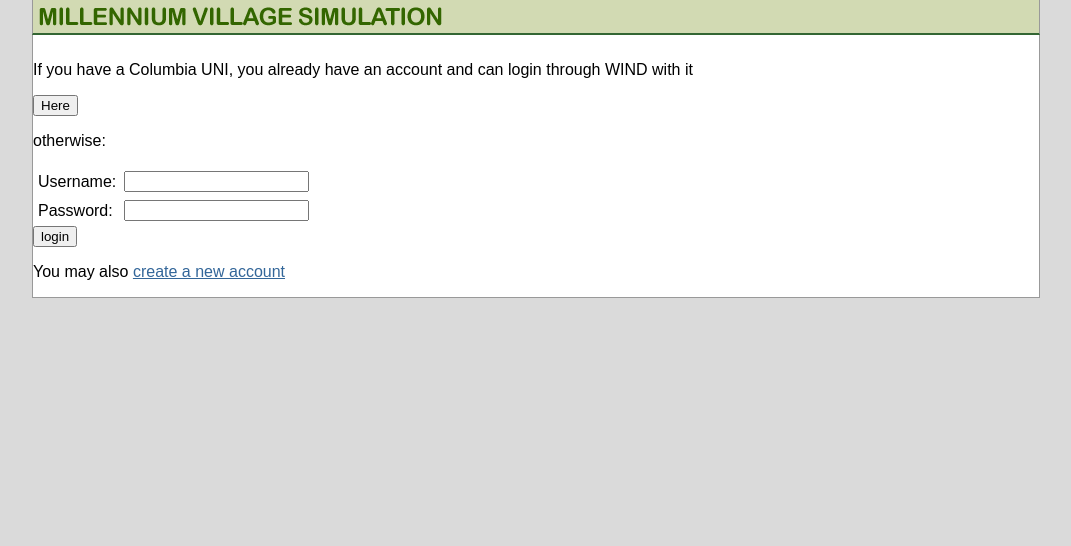
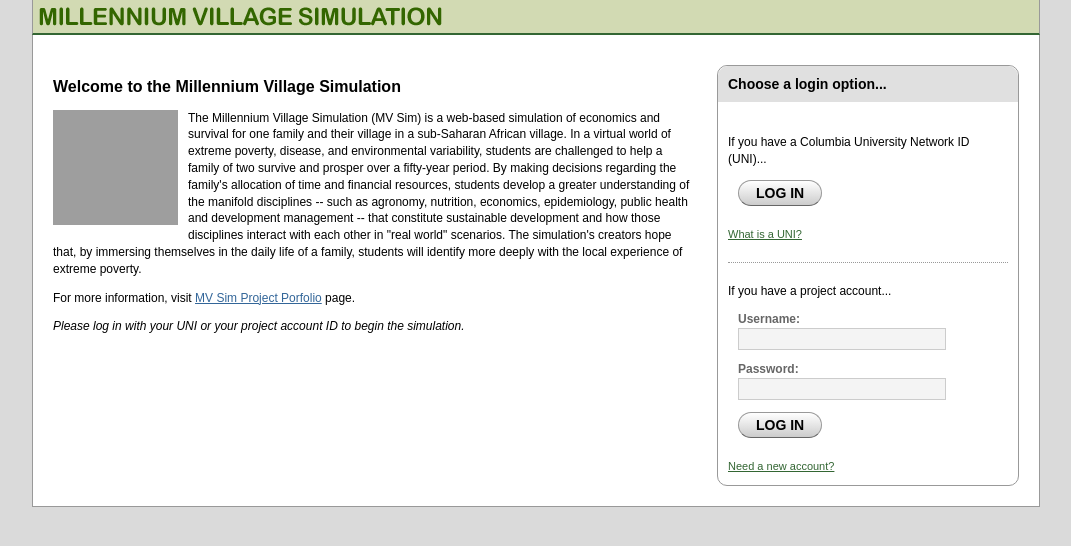
Before and after one commit to ccnmtl/mvsim, a Django app: template templates/registration/login.html in a window 1280 px wide. Shown: the top 546 px of the page, without its empty margins (104-1175 px from the left). Run offline with Django 3.2, Linux system fonts and the light colour scheme; the template is opened without the code that fills it: most values are stand-ins (such as "Sample title", 1, 10 or a date in 2020); form fields are guessed from the names that the template uses; some libraries are stand-ins or nearby versions; grey boxes are pictures that could not be loaded.

Commit message:
Major changes to the login page and account creation

```diff
--- a/media/css/style.css
+++ b/media/css/style.css
@@ -103,8 +103,7 @@ tr.even td {background-color:#fff;}
 }
 
 
-/* Login box */
-
+/* Login box
 #loginbox
 {
 	width: 407px;
@@ -202,6 +201,7 @@ tr.even td {background-color:#fff;}
 #loginbox td.field { width: 66%; }
 #loginbox td.field input { width: 100%; }
 #loginbox td.buttons { text-align: right; }
+*/
 
 
 /* Intro screen */
@@ -2828,3 +2828,155 @@ div#slider-effort-graph-area-fuel-wood { background-color: #deb887 !important; }
 div#slider-effort-graph-area-water { background-color: #7fffd4 !important; }
 div#slider-effort-graph-area-small-business { background-color: #cdb5cd !important; }
 div#slider-effort-graph-area-idle { background-color: #d3d3d3 !important; }
+
+
+/* REGISTRATION - LOGIN */
+
+body.login #content
+{
+	display: block;
+	float: none;
+	padding: 20px;
+	font-size: 12px;
+}
+
+body.login #content p
+{
+	line-height: 140%;
+}
+
+body.login #content h2
+{
+	font-size: 16px;
+}
+
+.loginbox
+{
+	display: block;
+	float: right;
+	width: 300px;
+	margin: 0 0 0 20px;
+	padding: 0;
+	border: 1px solid #999;
+	background-color: #fff;
+	-moz-border-radius: 10px;
+	-webkit-border-radius: 10px;
+}
+
+.loginbox h2
+{
+	margin: 0 !important;
+	padding: 5px 10px;
+	-moz-border-radius: 10px 10px 0 0;
+	-webkit-border-radius: 10px 10px 0 0;
+	background: #e0e0e0;
+	font-weight: bold;
+	font-size: 14px !important;
+	line-height: 26px;
+	height: 26px;
+}
+
+.loginbox .content
+{
+	margin: 0;
+	padding: 20px 10px 0 10px;
+	border: 0;
+}
+
+.loginbox a
+{
+	color: #363;
+}
+
+.loginbox .seperator
+{
+	margin: 20px 0;
+	padding: 0;
+	border: 0;
+	border-top: 1px dotted #999;
+	background-color: #fff;
+}
+
+.loginbox .fieldwrapper
+{
+	margin: 0 0 10px 10px;
+	padding: 0;
+	border: 0;
+}
+
+.loginbox .fieldwrapper label
+{
+	display: block;
+	font-weight: bold;
+	color: #666;
+	font-size: 12px;
+}
+
+.loginbox .fieldwrapper input
+{
+	width: 200px;
+	margin: 2px 0;
+	padding: 3px;
+	border: 0;
+	border: 1px solid #ccc;
+	background-color: #f4f4f4;
+	font: bold 12px arial, helvetica, verdana, sans-serif;
+}
+
+.loginbox .fieldwrapper input:focus
+{
+	border: 1px solid #06f;
+	background-color: #fff;
+}
+
+.loginbox .regbutton
+{
+	cursor: pointer;
+	padding: 4px 17px;
+	margin: 0 0 10px 10px;
+	color: #000;
+	font-weight: normal;
+	font-size: 14px;
+	border: 1px solid #999;
+	border-bottom: 1px solid #666;
+	border-left-color: #999;
+	border-right-color: #999;
+	-moz-border-radius: 20px;
+	-webkit-border-radius: 20px;
+	border-radius: 20px;
+	text-align: center;
+	background: -webkit-gradient(linear, left top, left bottom, from(#fff), to(#ccc));
+	background: -moz-linear-gradient(top, #fff, #ccc);
+	font: bold 14px arial, helvetica, verdana, sans-serif !important;
+	text-transform: uppercase;
+}
+
+.loginbox .regbutton:hover
+{
+	border: 1px solid #363;
+	background: -webkit-gradient(linear, left top, left bottom, from(#fff), to(#d2dab3));
+	background: -moz-linear-gradient(top, #fff, #d2dab3);
+}
+
+.loginbox .regbutton:active
+{
+	border: 1px solid #003300;
+	background: -webkit-gradient(linear, left top, left bottom, from(#fff), to(#999966));
+	background: -moz-linear-gradient(top, #fff, #999966);
+}
+
+.loginbox .smalltxt
+{
+	font-size: 11px;
+}
+
+.errornote {
+	background: url("../images/icon_alert.png") no-repeat 5px 5px #FFEBE8;
+	border: 1px solid #c00;
+	display: block;
+	font-size: 11px !important;
+	margin: 0 0 10px 0;
+	padding: 5px 5px 5px 25px;
+	-moz-border-radius: 3px;
+	-webkit-border-radius: 3px;
+}
--- a/templates/registration/login.html
+++ b/templates/registration/login.html
@@ -1,27 +1,68 @@
 {% extends "base.html" %}
+{% block title %}Welcome to Millennium Village Simulation. Please log in.{% endblock %}
+{% block body_attributes %} class="login"{% endblock %}
 {% block content %}
-<form method="get" action="{{ wind_base }}login">
-<input type="hidden" name="service" value="{{ wind_service }}" />
-<input type="hidden" name="destination" value="http://{{ request.get_host }}/accounts/windlogin/?next={{ next }}" />
-<p>If you have a Columbia UNI, you already have an account and can
-login through WIND with it</p>
-<input type="submit" value="Here" />
-</form>
-<p>otherwise: </p>
+
+
+<div id="content">
+
+<div class="loginbox">
+	<h2>Choose a login option...</h2>
+	<div class="content">
+
+
+	<form method="get" action="{{ wind_base }}login">
+	<input type="hidden" name="service" value="{{ wind_service }}" />
+	<input type="hidden" name="destination" value="http://{{ request.get_host }}/accounts/windlogin/?next={{ next }}" />
+	<p>If you have a Columbia University Network ID (UNI)...</p>
+	<input class="regbutton" type="submit" value="LOG IN" />
+	</form>
+
+	<p class="smalltxt"><a href="http://cuit.columbia.edu/cuit/manage-my-uni" title="Learn more about UNI" target="_blank">What is a UNI?</a></p>
+	<!-- End UNI LOG IN -->
+
+	<hr class="seperator" />
+
+{% if form.errors %}
+    <p class="errornote"><span><b>ERROR:</b> Invalid username or password.</span> Please try again. Note that both username and password are case-sensitive.</p>
+{% endif %}
+
+	<p>If you have a project account...</p>
 <form method="post" action=".">
 {% csrf_token %}
 
-{% if form.errors %}
-<p style="color:red">Your username and password didn't match. Please try again.</p>
-{% endif %}
+	<div class="fieldwrapper">
+		<label for="id_username">Username:</label>
+		{{ form.username }}
+	</div><!-- fieldwrapper -->
 
-<table>
-<tr><td><label for="id_username">Username:</label></td><td>{{ form.username }}</td></tr>
-<tr><td><label for="id_password">Password:</label></td><td>{{ form.password }}</td></tr>
-</table>
-<input type="submit" value="login" />
+	<div class="fieldwrapper">
+		<label for="id_password">Password:</label>
+		{{ form.password }}
+	</div><!-- fieldwrapper -->
+
+
+<input class="regbutton" type="submit" value="LOG IN" />
 <input type="hidden" name="next" value="{{ next }}" />
 </form>
 
-<p>You may also <a href="/registration/register/">create a new account</a></p>
+
+
+	<p class="smalltxt"><a href="/registration/register/" title="Create your new project account">Need a new account?</a></p>
+	</div><!-- content -->
+</div><!-- loginbox -->
+
+<h2>Welcome to the Millennium Village Simulation</h2>
+
+
+<p><img src="/site_media/images/overview.jpg" alt="Millennium Village" width="125" height="115" style="float:left; margin: 0 10px 10px 0;" />The Millennium Village Simulation (MV Sim) is a web-based simulation of economics and survival for one family and their village in a sub-Saharan African village. In a virtual world of extreme poverty, disease, and environmental variability, students are challenged to help a family of two survive and prosper over a fifty-year period. By making decisions regarding the family's allocation of time and financial resources, students develop a greater understanding of the manifold disciplines -- such as agronomy, nutrition, economics, epidemiology, public health and development management -- that constitute sustainable development and how those disciplines interact with each other in "real world" scenarios. The simulation's creators hope that, by immersing themselves in the daily life of a family, students will identify more deeply with the local experience of extreme poverty.</p>
+
+<p>For more information, visit <a href="http://ccnmtl.columbia.edu/portfolio/social_sciences/millennium_village_s.html" target="_blank">MV Sim Project Porfolio</a> page.</p>
+
+<p><i>Please log in with your UNI or your project account ID to begin the simulation.</b></i></p>
+
+<div id="clear"></div>
+
+</div>
+
 {% endblock %}
```
Also changed, not shown: templates/registration/activation_email.txt (+7 -3 lines), templates/registration/registration_complete.html (+6 -1 lines), templates/registration/registration_form.html (+34 -4 lines), media/images/icon_alert.png (added).
